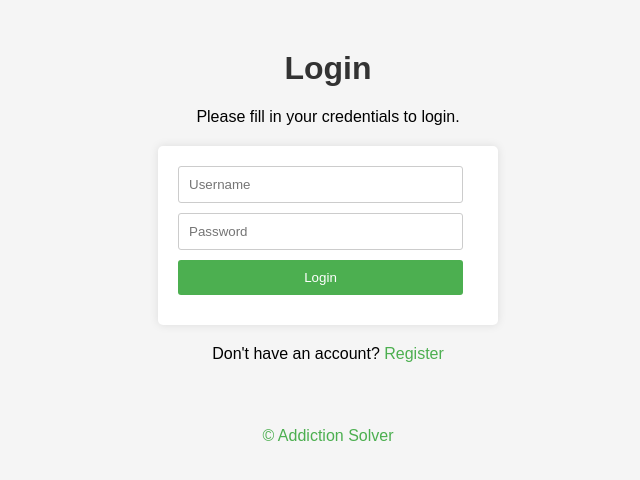
After one commit to Samboja651/Addiction-Solver, a Flask app: page /login in a window 1280 px wide. The commit adds this page. Shown: the top 480 px of the page, without its empty margins (312-952 px from the left). Run offline with Flask 3, Linux system fonts and the light colour scheme.

Commit message:
added login and register functions

```diff
--- a/app.py
+++ b/app.py
@@ -1,11 +1,31 @@
-from flask import Flask, render_template, request
+from flask import Flask, render_template, request, redirect, url_for, session, flash
+from flask_sqlalchemy import SQLAlchemy
+import bcrypt
 import sqlite3
 
+
 app = Flask(__name__)
+app.config['SQLALCHEMY_DATABASE_URI'] = 'sqlite:///user_credentials.db'
+app.secret_key = 'secret_key'
+
+db = SQLAlchemy(app)
+
+class User(db.Model):
+    __tablename__ = 'users'
+    id = db.Column(db.Integer, primary_key=True)
+    username = db.Column(db.String(100), unique=True, nullable=False)
+    password = db.Column(db.String(100), nullable=False)
+    points = db.Column(db.Integer, default=0)
+
+    def __repr__(self):
+        return f'<User {self.username}>'
 
 def get_db():
     db = sqlite3.connect('app.db')
     return db
+
+with app.app_context():
+    db.create_all()
 
 @app.route('/', methods=['GET', 'POST'])
 def test_stories():
@@ -29,5 +49,70 @@ def home():
         return "Form submitted successfully!"
 
     return render_template('f_stories.html')
+
+@app.route('/register', methods=['GET', 'POST'])
+def register():
+    if request.method == 'POST':
+        username = request.form['username']
+        password = request.form['password']
+
+        existing_user = User.query.filter_by(username=username).first()
+
+        if existing_user:
+            flash('Username already exists. Please choose a different one.', 'danger')
+            return redirect(url_for('login'))
+
+        # Password conditions
+        if len(password) < 8:
+            flash('Password must be at least 8 characters long.', 'danger')
+            return redirect(url_for('register'))
+        elif not any(char.isupper() for char in password):
+            flash('Password must contain at least one uppercase letter.', 'danger')
+            return redirect(url_for('register'))
+        elif not any(char.islower() for char in password):
+            flash('Password must contain at least one lowercase letter.', 'danger')
+            return redirect(url_for('register'))
+        elif not any(char.isdigit() for char in password):
+            flash('Password must contain at least one numeric digit.', 'danger')
+            return redirect(url_for('register'))
+        elif not any(char.isalnum() or char in '!@#$%^&*()-_=+[]{}|;:\'",.<>?/`~' for char in password):
+            flash('Password must contain at least one special character.', 'danger')
+            return redirect(url_for('register'))
+
+        hashed_password = bcrypt.hashpw(password.encode('utf-8'), bcrypt.gensalt())
+        new_user = User(username=username, password=hashed_password)
+        db.session.add(new_user)
+        db.session.commit()
+
+        flash('Registration successful! You can now log in.', 'success')
+        return redirect(url_for('login'))
+
+    return render_template('register.html')
+
+@app.route('/login', methods=['GET', 'POST'])
+def login():
+    if request.method == 'POST':
+        username = request.form['username']
+        password = request.form['password']
+
+        user = User.query.filter_by(username=username).first()
+
+        if user and bcrypt.checkpw(password.encode('utf-8'), user.password):
+            session['username'] = username
+            return redirect(url_for('test_stories', username=username))
+
+        else:
+            error_message = "Invalid credentials. Please try again."
+            return render_template('login.html', error=error_message)
+
+    return render_template('login.html')
+
+@app.route('/logout', methods=['POST'])
+def logout():
+    # Remove the username from the session if it's there
+    session.pop('username', None)
+    return redirect(url_for('test_stories'))
+
+
 if __name__ == '__main__':
-    app.run(debug=True,port=8000)
+    app.run(debug=True, port=8000)
--- /dev/null
+++ b/static/css/login.css
@@ -0,0 +1,75 @@
+body {
+    font-family: Arial, sans-serif;
+    background-color: #f5f5f5;
+    margin: 0;
+    padding: 0;
+}
+
+h1 {
+    text-align: center;
+    margin-top: 50px;
+    color: #333;
+}
+
+form {
+    max-width: 300px;
+    margin: 20px auto;
+    padding: 20px;
+    background-color: #fff;
+    border-radius: 5px;
+    box-shadow: 0 0 10px rgba(0, 0, 0, 0.1);
+}
+
+input[type="text"],
+input[type="password"],
+button {
+    width: calc(100% - 15px);
+    margin-bottom: 10px;
+    padding: 10px;
+    border-radius: 3px;
+    border: 1px solid #ccc;
+    box-sizing: border-box;
+}
+
+button {
+    background-color: #4CAF50;
+    color: white;
+    border: none;
+    cursor: pointer;
+}
+
+button:hover {
+    background-color: #45a049;
+}
+
+p {
+    text-align: center;
+    margin-top: 20px;
+}
+
+a {
+    color: #4CAF50;
+    text-decoration: none;
+}
+
+a:hover {
+    text-decoration: underline;
+}
+
+.error {
+    color: red;
+    text-align: center;
+    margin-top: 10px; /* Adjust spacing */
+}
+
+/* Hide error message by default */
+.hidden {
+    display: none;
+}
+
+footer {
+    background-color: #f5f5f5;
+    color: #4CAF50;
+    text-align: center;
+    padding: 10px 0;
+}
--- /dev/null
+++ b/templates/login.html
@@ -0,0 +1,25 @@
+<!DOCTYPE html>
+<html lang="en">
+<head>
+    <meta charset="UTF-8">
+    <title>Login Page</title>
+    <meta name="viewport" content="width=device-width, initial-scale=1.0">
+    <link rel="stylesheet" type="text/css" href="{{ url_for('static', filename='css/login.css') }}">
+</head>
+<body>
+    <h1>Login</h1>
+    <p>Please fill in your credentials to login.</p>
+    <form action="/login" method="POST">
+        <input type="text" name="username" placeholder="Username" required>
+        <input type="password" name="password" placeholder="Password" required>
+        <p class="error {% if not error %}hidden{% endif %}">{{ error }}</p> <!-- Error message -->
+        <button type="submit">Login</button>
+    </form>
+    <p>Don't have an account? <a href="/register">Register</a></p>
+
+    <br>
+    <footer>
+        <p>&copy; Addiction Solver</p>
+    </footer>
+</body>
+</html>
```
Also changed, not shown: db.py (+13 -9 lines), delete.py (added, +28 -0 lines), static/css/register.css (added, +71 -0 lines), templates/delete_account.html (added, +28 -0 lines), templates/error_page.html (added, +26 -0 lines), templates/f_stories.html (+6 -1 lines), templates/register.html (added, +35 -0 lines), app.db.
